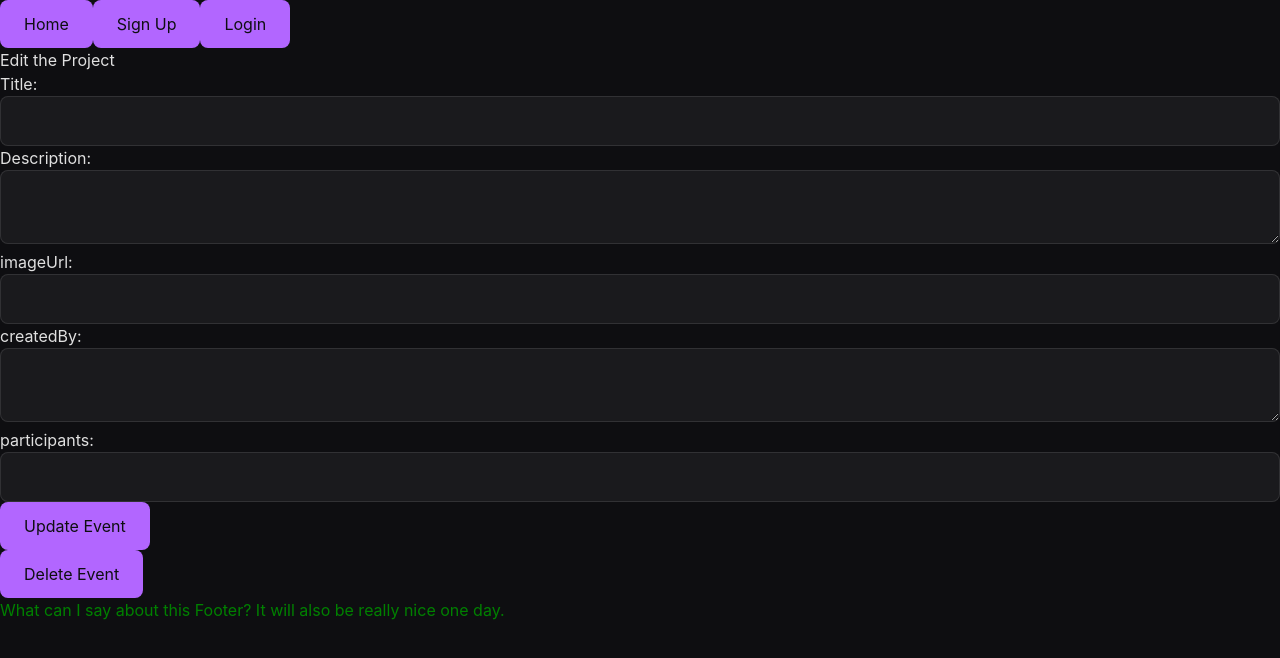
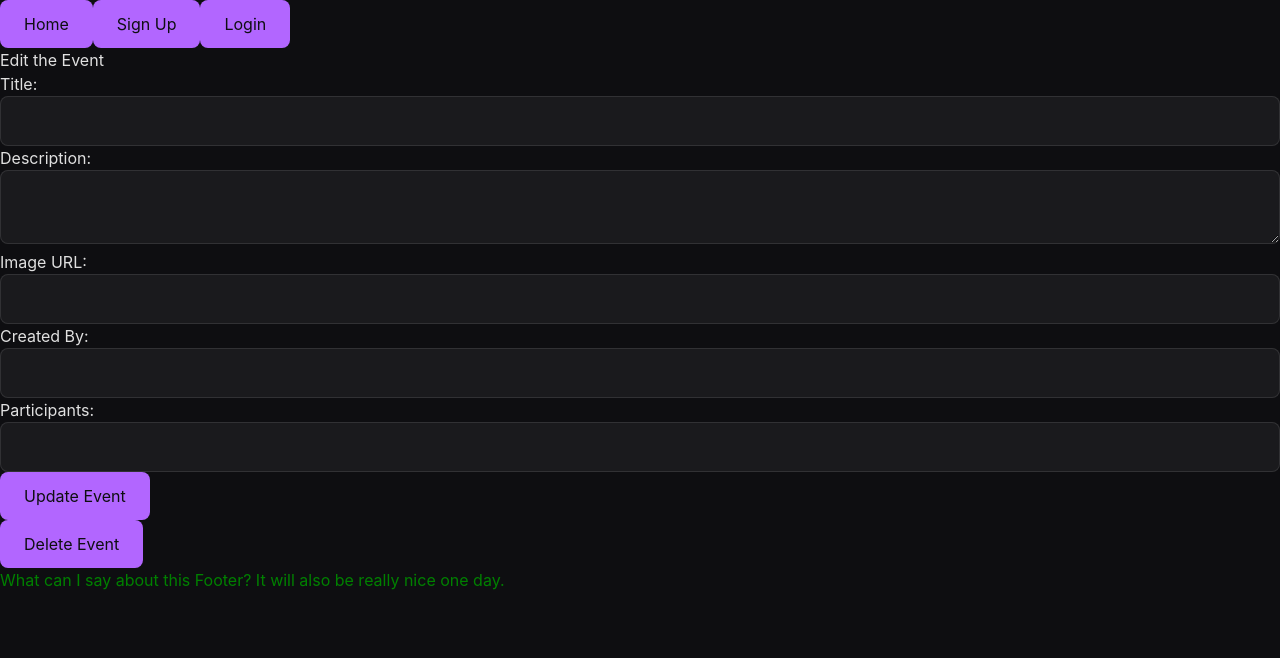
Before and after one commit to cinema-time/cinema-time-frontend, a React (Vite) app: page /events/edit/1 in a window 1280 px wide. Shown: the top 658 px of the page. Built offline with nearby package versions, Linux system fonts and the light colour scheme; no server answers.

Commit message:
Event edit event details

```diff
--- a/src/pages/EventDetailsPage.jsx
+++ b/src/pages/EventDetailsPage.jsx
@@ -27,10 +27,17 @@ function EventDetailsPage() {
     <div>
       <h1>{event.title}</h1>
       <img style={{ width: "300px", height: "auto" }} src={event.imageUrl} />
-      <p>{event.description}</p>
-      <p>Created by :{event.createdBy.name}</p>
-      <p>Who's attending?:{event.participants.name}</p>
-
+      <h3>{event.description}</h3>
+      <p>Created by: {event.createdBy.name}</p>
+      <p>
+        Who's attending:
+        {event.participants.map((participant, index) => (
+          <span key={index}>
+            {participant.name}
+            {index < event.participants.length - 1 ? ', ' : ''}
+          </span>
+        ))}
+      </p>
       <Link to="/events">
         <button>Back to Events</button>
       </Link>
--- a/src/pages/EventEditPage.jsx
+++ b/src/pages/EventEditPage.jsx
@@ -8,7 +8,7 @@ function EventEditPage() {
   const [title, setTitle] = useState("");
   const [description, setDescription] = useState("");
   const [imageUrl, setImageUrl] = useState("");
-  const [createdBy, setCreatedBy] = useState("");
+  const [createdBy, setCreatedBy] = useState(""); // Keep it, but consider not allowing edits here.
   const [participants, setParticipants] = useState("");
 
   const { eventId } = useParams();
@@ -25,32 +25,38 @@ function EventEditPage() {
         setTitle(oneEvent.title);
         setDescription(oneEvent.description);
         setImageUrl(oneEvent.imageUrl);
-        setCreatedBy(oneEvent.createdBy);
-        setParticipants(oneEvent.participants);
+        setCreatedBy(oneEvent.createdBy ? oneEvent.createdBy.name : "");
+       setParticipants(oneEvent.participants.map(part => part.name).join(", "));
       })
       .catch((error) => console.log(error));
   }, [eventId]);
 
   const handleFormSubmit = (e) => {
     e.preventDefault();
+    const token = localStorage.getItem("authToken");
     const requestBody = {
       title,
       description,
       imageUrl,
-      createdBy,
-      participants,
+      participants: participants.split(",").map((name) => name.trim()), // Convert string back to array
     };
 
     axios
-      .put(`${API_URL}/api/events/${eventId}`, requestBody)
-      .then((response) => {
+      .put(`${API_URL}/api/events/${eventId}`, requestBody,{
+        headers: { Authorization: `Bearer ${token}` },
+      } )
+      .then(() => {
         navigate(`/events/${eventId}`);
-      });
+      })
+      .catch((err) => console.log(err));
   };
 
   const deleteEvent = () => {
+    const token = localStorage.getItem("authToken");
     axios
-      .delete(`${API_URL}/api/events/${eventId}`)
+      .delete(`${API_URL}/api/events/${eventId}`, {
+        headers: { Authorization: `Bearer ${token}` },
+      })
       .then(() => {
         navigate("/events");
       })
@@ -59,7 +65,7 @@ function EventEditPage() {
 
   return (
     <div className="EditProjectPage">
-      <h3>Edit the Project</h3>
+      <h3>Edit the Event</h3>
 
       <form onSubmit={handleFormSubmit}>
         <label>Title:</label>
@@ -77,7 +83,7 @@ function EventEditPage() {
           onChange={(e) => setDescription(e.target.value)}
         />
 
-        <label>imageUrl:</label>
+        <label>Image URL:</label>
         <input
           type="URL"
           name="imageUrl"
@@ -85,14 +91,16 @@ function EventEditPage() {
           onChange={(e) => setImageUrl(e.target.value)}
         />
 
-        <label>createdBy:</label>
-        <textarea
+        {/* It's likely not needed or should not be editable */}
+        <label>Created By:</label>
+        <input
+          type="text"
           name="createdBy"
           value={createdBy}
-          onChange={(e) => setCreatedBy(e.target.value)}
+          readOnly
         />
 
-        <label>participants:</label>
+        <label>Participants:</label>
         <input
           type="text"
           name="participants"
--- a/src/pages/EventListPage.jsx
+++ b/src/pages/EventListPage.jsx
@@ -27,12 +27,13 @@ axios
               <h1>{eventObj.title}</h1>
               <p>{eventObj.genre}</p>
             </Link>
-            <Link to="/events/create">
-              <button>Create New Event</button>
-            </Link>
+
           </div>
         );
       })}
+   <Link to="/events/create">
+              <button>Create New Event</button>
+            </Link>
     </div>
   );
 }
```
